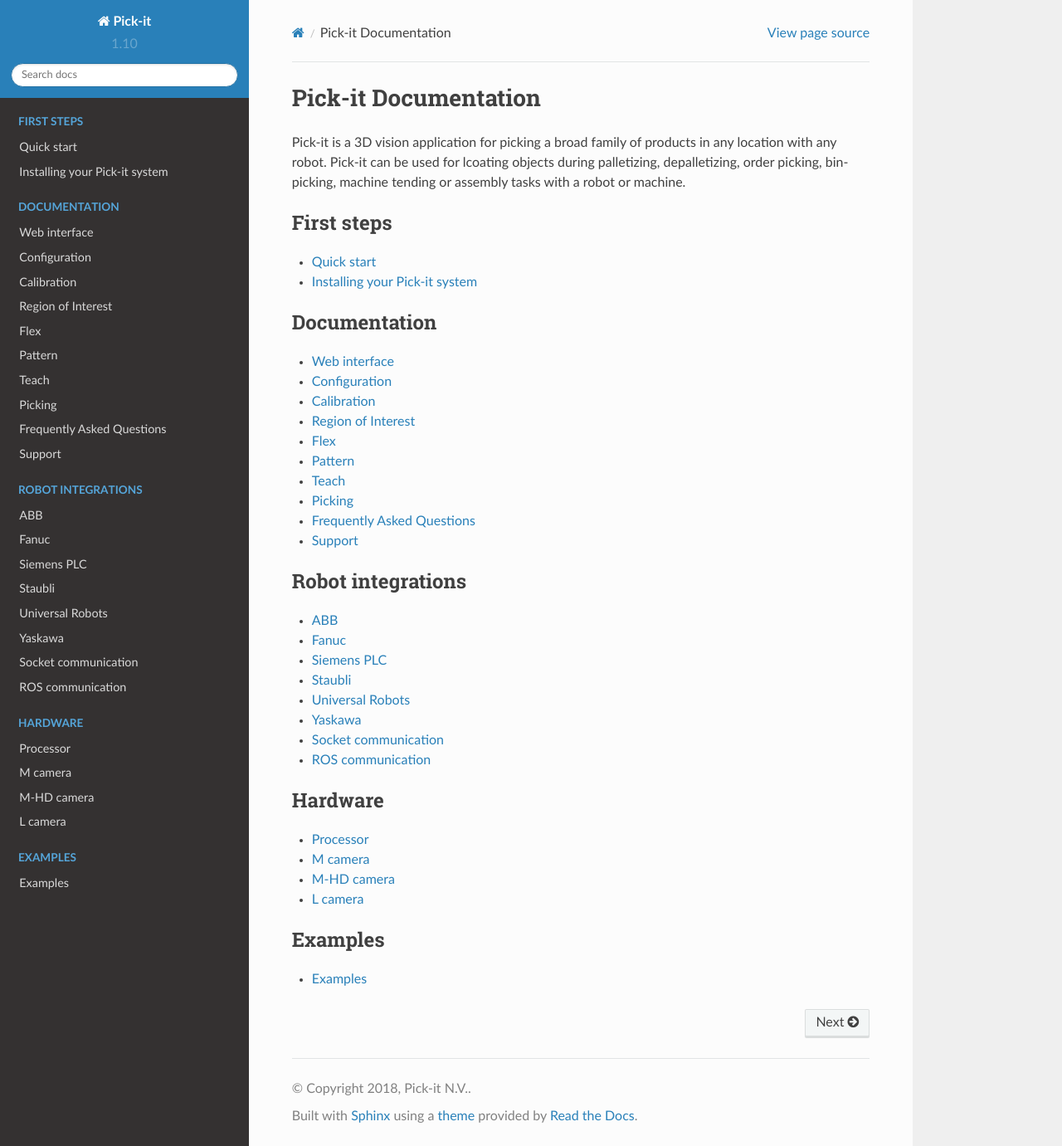
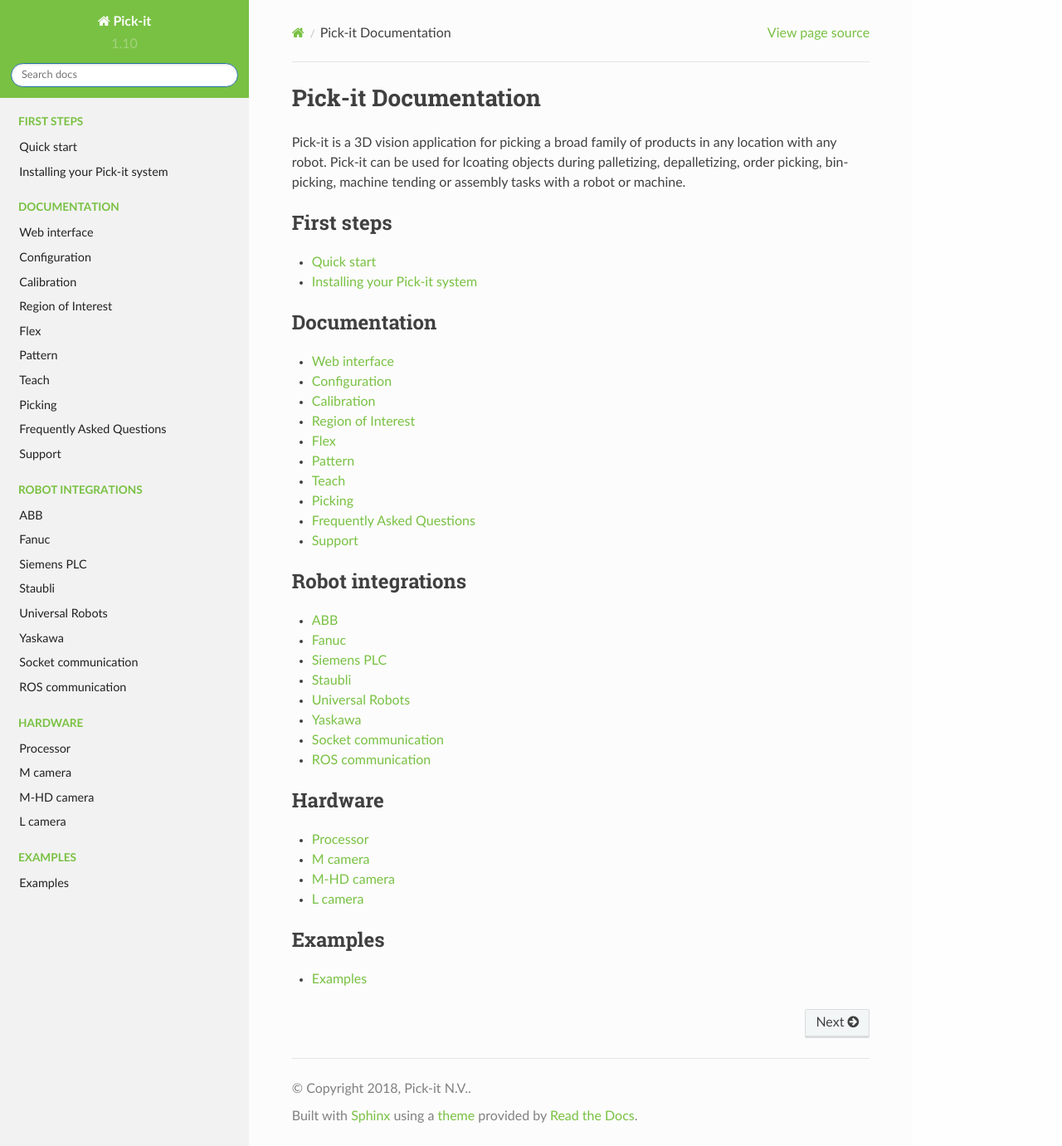
Before and after one commit to yuanshunning/pickit-docs, a Sphinx documentation site: the page built from docs/index.rst, in a window 1280 px wide and 1381 px high. Shown: the whole window at 83% size. Built offline with Sphinx 7.4.7 and the Read the Docs theme 2.0.0, drawn with Linux system fonts in a browser that asks for light colours; pages that are not in the unit, such as notebooks, are missing from menus.

Commit message:
Added custom css for Pick-it

```diff
--- /dev/null
+++ b/docs/_static/css/custom.css
@@ -0,0 +1,32 @@
+a {
+    color: #79C143;
+}
+
+a:visited {
+    color: #5a9230;
+}
+
+.wy-menu-vertical header, .wy-menu-vertical p.caption {
+    color: #79C143;
+}
+
+.wy-side-nav-search, .wy-nav-top {
+    background-color: #79C143;
+}
+
+.wy-nav-side {
+    background-color: #F2F2F2;
+}
+
+.wy-menu-vertical a, .wy-menu-vertical a:visited {
+    color: #222222;
+}
+
+.wy-menu-vertical a:hover {
+    background-color: transparent;
+    color: #5a9230;
+}
+
+.wy-nav-content-wrap {
+    background: #fefefe !important;
+}
--- a/docs/conf.py
+++ b/docs/conf.py
@@ -270,3 +270,6 @@
 
 # If true, do not generate a @detailmenu in the "Top" node's menu.
 #texinfo_no_detailmenu = False
+
+def setup(app):
+    app.add_stylesheet('css/custom.css')
```
